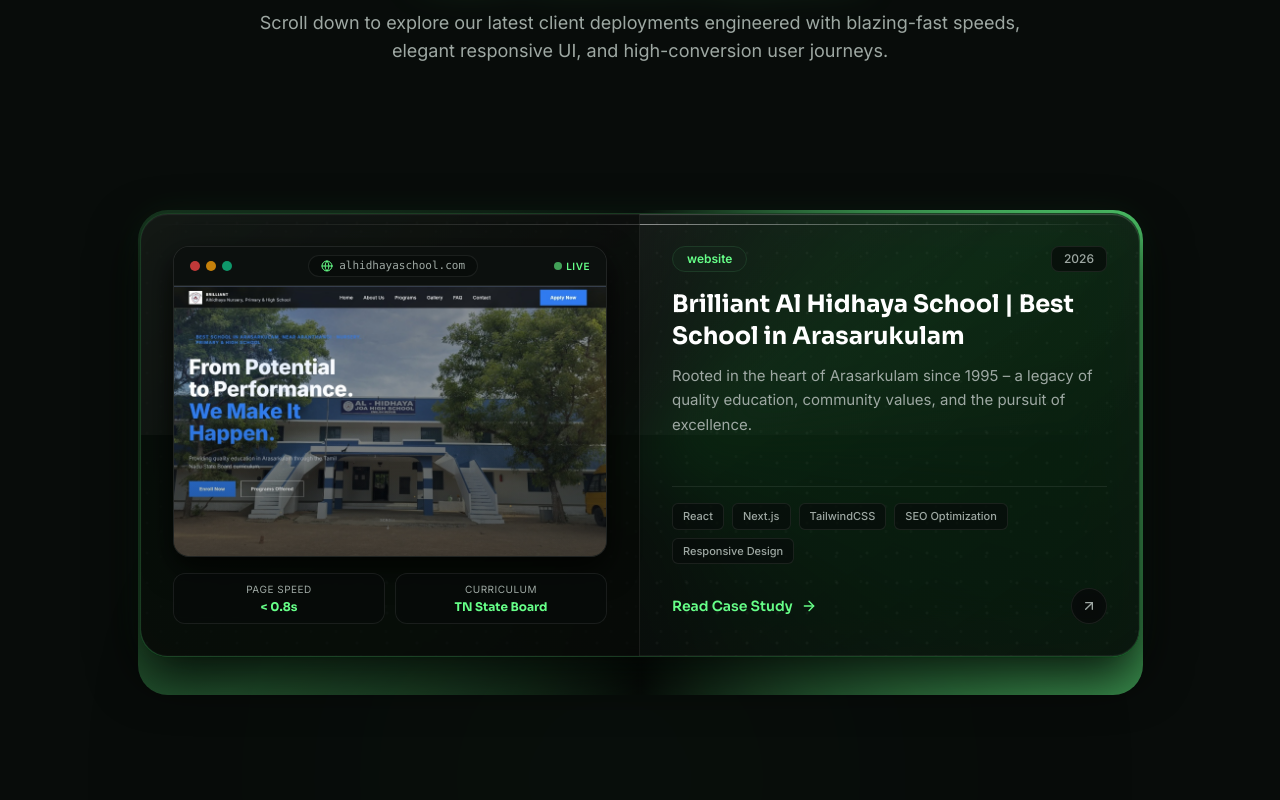
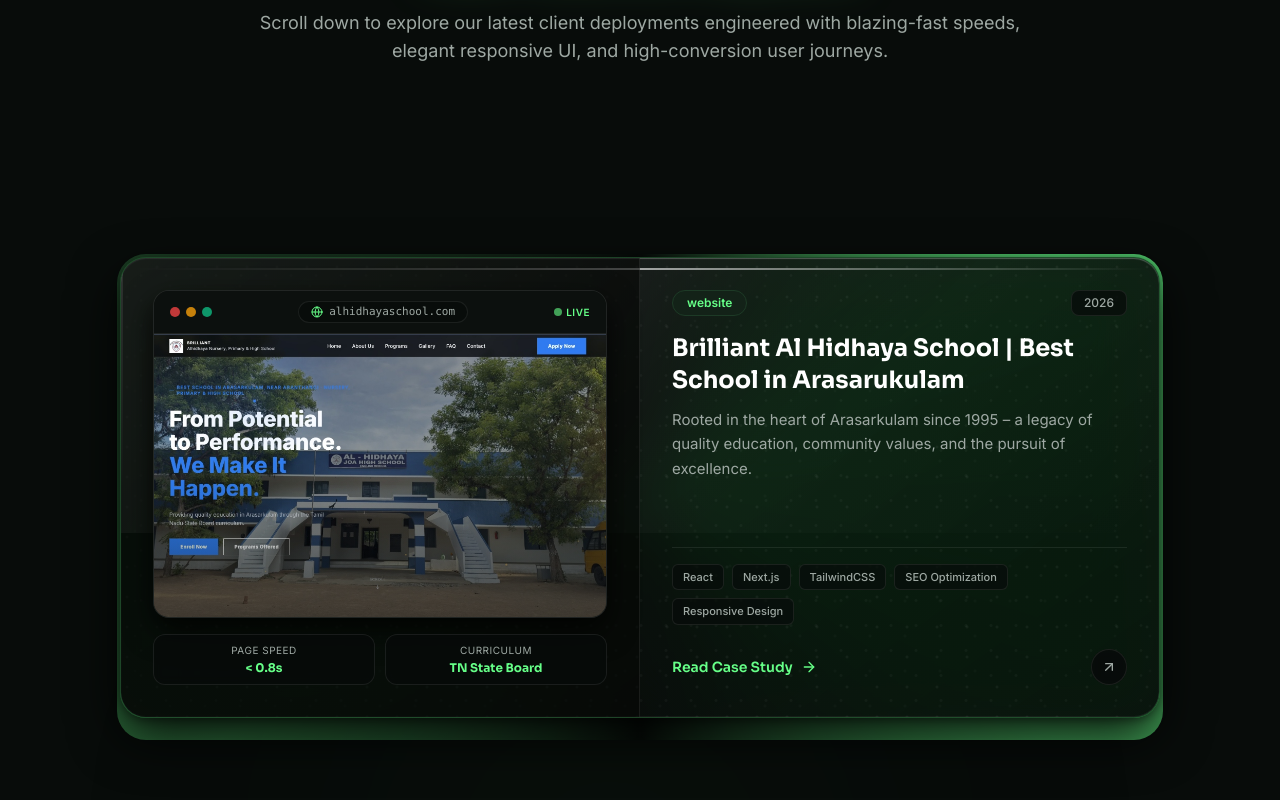
Before and after one commit to tahirazeem145/Jime-developer, a React (Vite) app: page / in a window 1280 px wide. Shown: the part 3120-3920 px from the top of the page. Built offline with nearby package versions, Linux system fonts and the light colour scheme.

Commit message:
feat: implement animated glass cards component with scroll-triggered stacking effect and add production build assets

```diff
--- a/src/components/ui/glass-cards.jsx
+++ b/src/components/ui/glass-cards.jsx
@@ -2,14 +2,27 @@ import React, { useEffect, useRef } from 'react';
 import { gsap } from 'gsap';
 import { ScrollTrigger } from 'gsap/ScrollTrigger';
 import { cardData } from '../../lib/utils';
-import { Globe, ArrowRight, ArrowUpRight, Sparkles, ExternalLink } from 'lucide-react';
+import { Globe, ArrowRight, ArrowUpRight } from 'lucide-react';
 
 gsap.registerPlugin(ScrollTrigger);
 
-const Card = ({ item, index, totalCards }) => {
+const Card = ({ id, title, description, index, totalCards, color, item }) => {
   const cardRef = useRef(null);
   const containerRef = useRef(null);
-  const color = item.color || 'rgba(102, 255, 136, 0.8)';
+
+  const cardItem = item || cardData.find(c => c.id === id) || {
+    id,
+    title,
+    description,
+    color,
+    tag: 'project',
+    year: '2026',
+    url: 'project.app',
+    techStack: ['React', 'TailwindCSS'],
+    stats: []
+  };
+
+  const cardColor = cardItem.color || color || 'rgba(102, 255, 136, 0.8)';
 
   useEffect(() => {
     const card = cardRef.current;
@@ -27,7 +40,7 @@ const Card = ({ item, index, totalCards }) => {
     // Create scroll trigger for stacking effect
     const trigger = ScrollTrigger.create({
       trigger: container,
-      start: 'top 35%',
+      start: 'top center',
       end: 'bottom center',
       scrub: 1,
       onUpdate: (self) => {
@@ -49,56 +62,71 @@ const Card = ({ item, index, totalCards }) => {
   return (
     <div
       ref={containerRef}
-      className="sticky top-24 min-h-[90vh] sm:min-h-[85vh] flex items-center justify-center py-6"
+      style={{
+        height: '100vh',
+        display: 'flex',
+        alignItems: 'center',
+        justifyContent: 'center',
+        position: 'sticky',
+        top: 0
+      }}
     >
       <div
         ref={cardRef}
         style={{
           position: 'relative',
-          width: '92%',
-          maxWidth: '1000px',
+          width: '88%',
+          maxWidth: '1040px',
           minHeight: '480px',
-          borderRadius: '28px',
+          borderRadius: '26px',
           isolation: 'isolate',
-          top: `calc(-2vh + ${index * 20}px)`,
+          top: `calc(-4vh + ${index * 25}px)`,
           transformOrigin: 'top'
         }}
-        className="group transition-all duration-300"
+        className="card-content group"
       >
         {/* Electric Conic Border Effect */}
         <div
           style={{
             position: 'absolute',
-            inset: '-2.5px',
-            borderRadius: '30px',
-            padding: '2.5px',
+            inset: '-3px',
+            borderRadius: '29px',
+            padding: '3px',
             background: `conic-gradient(
               from 0deg,
               transparent 0deg,
-              ${color} 60deg,
-              ${color.replace('0.8', '0.5')} 120deg,
+              ${cardColor} 60deg,
+              ${cardColor.replace('0.8', '0.6')} 120deg,
               transparent 180deg,
-              ${color.replace('0.8', '0.3')} 240deg,
+              ${cardColor.replace('0.8', '0.4')} 240deg,
               transparent 360deg
             )`,
             zIndex: -1
           }}
         />
 
-        {/* Main Card Glass Surface Body */}
+        {/* Main Card Glass Container */}
         <div
           style={{
             position: 'relative',
             width: '100%',
             height: '100%',
-            borderRadius: '28px',
-            background: 'linear-gradient(145deg, rgba(13, 17, 15, 0.85), rgba(8, 12, 10, 0.92))',
+            display: 'flex',
+            flexDirection: 'column',
+            justifyContent: 'center',
+            borderRadius: '26px',
+            background: `
+              linear-gradient(145deg,
+                rgba(13, 17, 15, 0.88),
+                rgba(8, 12, 10, 0.94)
+              )
+            `,
             backdropFilter: 'blur(28px) saturate(180%)',
-            border: '1px solid rgba(102, 255, 136, 0.18)',
+            border: '1px solid rgba(102, 255, 136, 0.22)',
             boxShadow: `
               0 20px 50px rgba(0, 0, 0, 0.85),
-              0 0 35px rgba(102, 255, 136, 0.08),
-              inset 0 1px 1px rgba(255, 255, 255, 0.2),
+              0 2px 10px rgba(0, 0, 0, 0.4),
+              inset 0 1px 1px rgba(255, 255, 255, 0.25),
               inset 0 -1px 0 rgba(255, 255, 255, 0.05)
             `,
             overflow: 'hidden'
@@ -111,23 +139,37 @@ const Card = ({ item, index, totalCards }) => {
               top: 0,
               left: 0,
               right: 0,
-              height: '50%',
-              background: 'linear-gradient(135deg, rgba(255, 255, 255, 0.12) 0%, rgba(255, 255, 255, 0.03) 50%, transparent 100%)',
+              height: '60%',
+              background: 'linear-gradient(135deg, rgba(255, 255, 255, 0.16) 0%, rgba(255, 255, 255, 0.03) 50%, transparent 100%)',
               pointerEvents: 'none',
-              borderRadius: '28px 28px 0 0'
+              borderRadius: '26px 26px 0 0'
             }}
           />
 
-          {/* Glass Top Shine line */}
+          {/* Glass shine effect line */}
           <div
             style={{
               position: 'absolute',
               top: '10px',
               left: '12px',
               right: '12px',
-              height: '1.5px',
-              background: 'linear-gradient(90deg, transparent 0%, rgba(255, 255, 255, 0.5) 50%, transparent 100%)',
+              height: '2px',
+              background: 'linear-gradient(90deg, transparent 0%, rgba(255, 255, 255, 0.6) 50%, transparent 100%)',
               borderRadius: '1px',
+              pointerEvents: 'none'
+            }}
+          />
+
+          {/* Side glass reflection */}
+          <div
+            style={{
+              position: 'absolute',
+              top: 0,
+              left: 0,
+              width: '2px',
+              height: '100%',
+              background: 'linear-gradient(180deg, rgba(255, 255, 255, 0.3) 0%, transparent 50%)',
+              borderRadius: '26px 0 0 26px',
               pointerEvents: 'none'
             }}
           />
@@ -141,24 +183,25 @@ const Card = ({ item, index, totalCards }) => {
               right: 0,
               bottom: 0,
               backgroundImage: `
-                radial-gradient(circle at 20% 30%, rgba(255,255,255,0.06) 1px, transparent 2px),
-                radial-gradient(circle at 80% 70%, rgba(255,255,255,0.04) 1px, transparent 2px)
+                radial-gradient(circle at 20% 30%, rgba(255,255,255,0.08) 1px, transparent 2px),
+                radial-gradient(circle at 80% 70%, rgba(255,255,255,0.06) 1px, transparent 2px),
+                radial-gradient(circle at 40% 80%, rgba(255,255,255,0.04) 1px, transparent 2px)
               `,
-              backgroundSize: '30px 30px, 25px 25px',
+              backgroundSize: '30px 30px, 25px 25px, 35px 35px',
               pointerEvents: 'none',
-              borderRadius: '28px',
+              borderRadius: '26px',
               opacity: 0.6
             }}
           />
 
-          {/* Card Internal Grid Content */}
+          {/* Real Project Content Layout */}
           <div className="relative z-10 grid grid-cols-1 lg:grid-cols-12 h-full">
 
             {/* Left Column: Live Mockup Frame (6 Cols) */}
             <div className="lg:col-span-6 p-6 sm:p-8 flex flex-col justify-between border-b lg:border-b-0 lg:border-r border-white/[0.08] bg-[#050806]/60">
               <div className="rounded-2xl bg-[#080C0A]/80 border border-white/[0.1] overflow-hidden shadow-[0_12px_30px_rgba(0,0,0,0.8)] group-hover:border-[#66FF88]/40 transition-all duration-500">
                 {/* Browser bar */}
-                <div className="px-4 py-2 bg-[#0D110F]/90 border-b border-white/[0.08] flex items-center justify-between">
+                <div className="px-4 py-2.5 bg-[#0D110F]/90 border-b border-white/[0.08] flex items-center justify-between">
                   <div className="flex items-center gap-1.5">
                     <span className="w-2.5 h-2.5 rounded-full bg-[#EF4444]/80" />
                     <span className="w-2.5 h-2.5 rounded-full bg-[#F59E0B]/80" />
@@ -166,7 +209,7 @@ const Card = ({ item, index, totalCards }) => {
                   </div>
                   <div className="flex items-center gap-1.5 px-3 py-0.5 rounded-full bg-[#080C0A] border border-white/[0.08] text-[11px] font-mono text-[#9EA8A3]">
                     <Globe className="w-3 h-3 text-[#66FF88]" />
-                    <span>{item.url}</span>
+                    <span>{cardItem.url}</span>
                   </div>
                   <div className="flex items-center gap-1">
                     <span className="w-2 h-2 rounded-full bg-[#66FF88] animate-pulse" />
@@ -179,8 +222,8 @@ const Card = ({ item, index, totalCards }) => {
                 {/* Screenshot */}
                 <div className="relative overflow-hidden aspect-[16/10] bg-[#080C0A]">
                   <img
-                    src={item.image}
-                    alt={item.title}
+                    src={cardItem.image}
+                    alt={cardItem.title}
                     className="w-full h-full object-cover object-top transition-transform duration-700 ease-out group-hover:scale-[1.03]"
                   />
                   <div className="absolute inset-0 bg-gradient-to-t from-[#080C0A]/50 via-transparent to-transparent pointer-events-none" />
@@ -188,8 +231,9 @@ const Card = ({ item, index, totalCards }) => {
               </div>
 
               {/* Stats pills */}
+              {cardItem.stats && cardItem.stats.length > 0 && (
                 <div className="grid grid-cols-2 gap-2.5 mt-4">
-                {item.stats.map((st, i) => (
+                  {cardItem.stats.map((st, i) => (
                     <div key={i} className="px-3 py-2 rounded-xl bg-[#080C0A]/60 border border-white/[0.08] text-center backdrop-blur-sm">
                       <span className="block text-[10px] font-inter text-[#9EA8A3] uppercase tracking-wider">
                         {st.label}
@@ -200,6 +244,7 @@ const Card = ({ item, index, totalCards }) => {
                     </div>
                   ))}
                 </div>
+              )}
             </div>
 
             {/* Right Column: Project Details (6 Cols) */}
@@ -208,28 +253,29 @@ const Card = ({ item, index, totalCards }) => {
                 {/* Badges */}
                 <div className="flex items-center justify-between gap-2 mb-4">
                   <span className="px-3.5 py-1 rounded-full text-xs font-inter font-semibold text-[#66FF88] bg-[#132218] border border-[#1D3A26]">
-                    {item.tag}
+                    {cardItem.tag}
                   </span>
                   <span className="px-3 py-1 rounded-lg text-xs font-inter font-medium text-[#9EA8A3] bg-[#080C0A]/80 border border-white/[0.08]">
-                    {item.year}
+                    {cardItem.year}
                   </span>
                 </div>
 
                 {/* Title */}
                 <h3 className="font-sora font-bold text-xl sm:text-2xl text-white group-hover:text-[#66FF88] transition-colors duration-300 leading-snug">
-                  {item.title}
+                  {cardItem.title}
                 </h3>
 
                 {/* Description */}
                 <p className="mt-3 text-sm sm:text-[15px] text-[#9EA8A3] font-inter leading-relaxed">
-                  {item.description}
+                  {cardItem.description}
                 </p>
               </div>
 
               <div>
                 {/* Tech stack */}
+                {cardItem.techStack && (
                   <div className="flex flex-wrap gap-2 pt-4 border-t border-white/[0.08] mb-5">
-                  {item.techStack.map((tech) => (
+                    {cardItem.techStack.map((tech) => (
                       <span
                         key={tech}
                         className="text-[11px] font-inter font-medium px-2.5 py-1 rounded-md bg-[#080C0A]/70 border border-white/[0.08] text-[#9EA8A3] group-hover:border-[#66FF88]/40 group-hover:text-white transition-colors"
@@ -238,6 +284,7 @@ const Card = ({ item, index, totalCards }) => {
                       </span>
                     ))}
                   </div>
+                )}
 
                 {/* Actions */}
                 <div className="flex items-center justify-between pt-1">
@@ -261,6 +308,7 @@ const Card = ({ item, index, totalCards }) => {
             </div>
 
           </div>
+
         </div>
       </div>
     </div>
@@ -279,7 +327,7 @@ export const StackedCards = () => {
       {
         opacity: 1,
         duration: 1.2,
-        ease: "power2.out"
+        ease: 'power2.out'
       }
     );
   }, []);
@@ -289,9 +337,13 @@ export const StackedCards = () => {
       {cardData.map((card, index) => (
         <Card
           key={card.id}
-          item={card}
+          id={card.id}
+          title={card.title}
+          description={card.description}
           index={index}
           totalCards={cardData.length}
+          color={card.color}
+          item={card}
         />
       ))}
     </div>
```
Also changed, not shown: 5 other files (tests, documents, lock files or other folders). Lines whose indentation alone changed are shown as unchanged.
